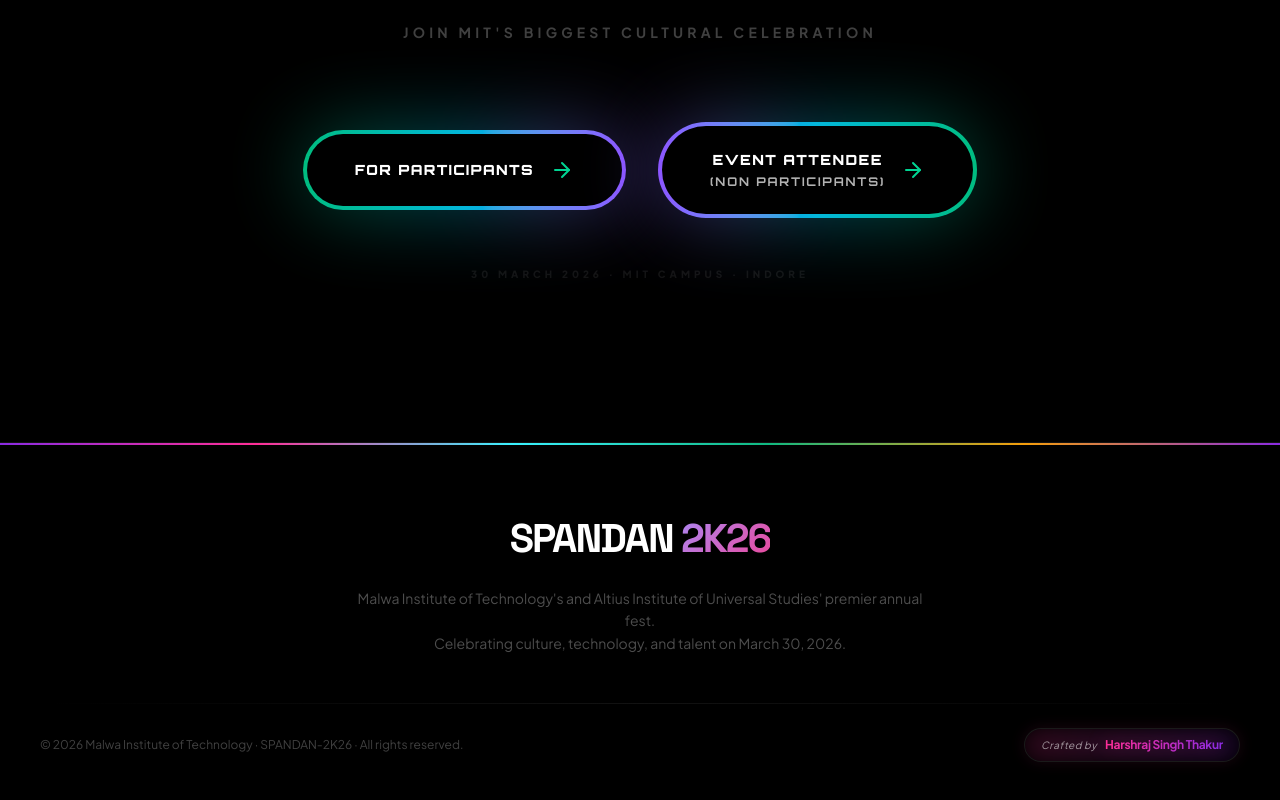
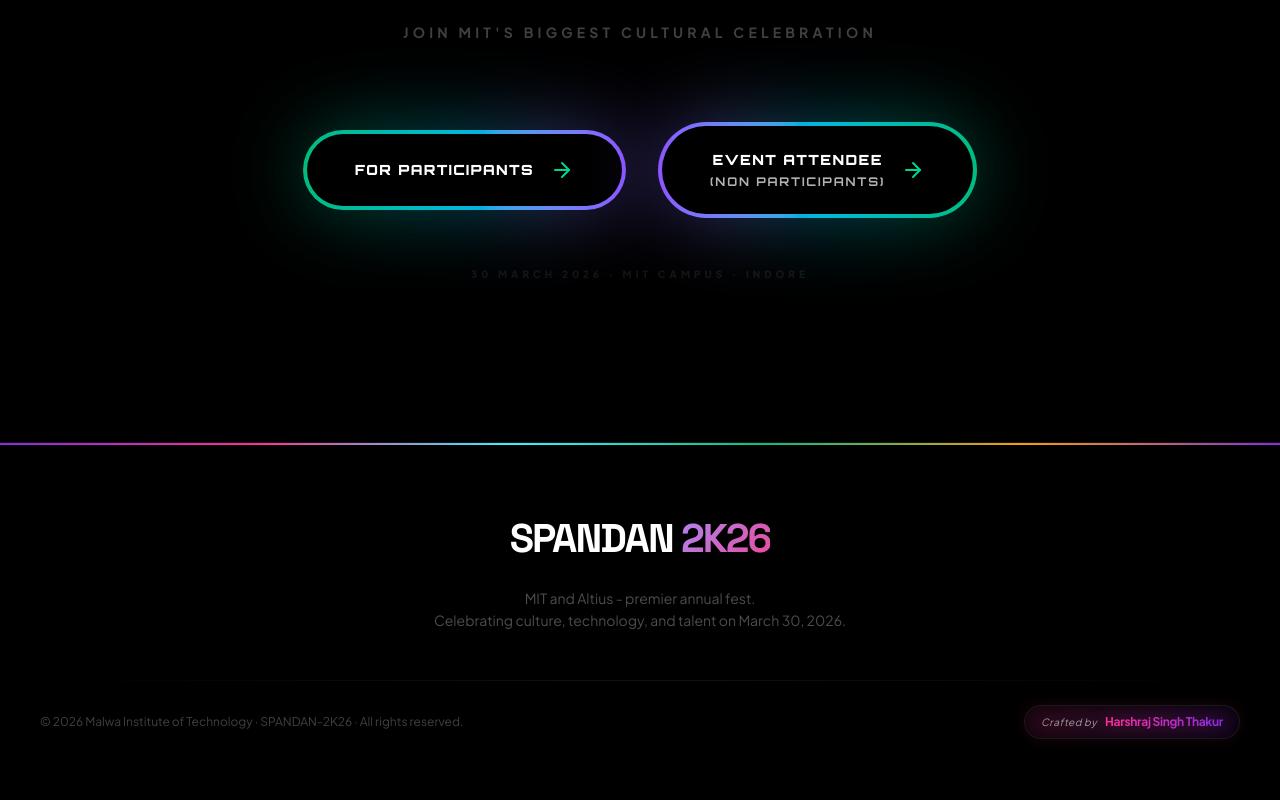
Before and after one commit to TheHarshrajThakur/Spandan-2k26, a React (Vite) app: page / in a window 1280 px wide. Shown: the part 4046-4846 px from the top of the page. Built offline with nearby package versions, Linux system fonts and the light colour scheme.

Commit message:
feat: remove MIT logo from Navbar

```diff
--- a/src/components/Footer.jsx
+++ b/src/components/Footer.jsx
@@ -16,7 +16,7 @@
               <span className="grad-text-violet"> 2K26</span>
             </h2>
             <p className="text-sm md:text-base leading-relaxed opacity-60" style={{ color: 'var(--c-text-muted)', fontFamily: 'Plus Jakarta Sans, sans-serif' }}>
-              Malwa Institute of Technology's and Altius Institute of Universal Studies'  premier annual fest.
+              MIT and Altius - premier annual fest.
               <br />
               Celebrating culture, technology, and talent on March 30, 2026.
             </p>
```
